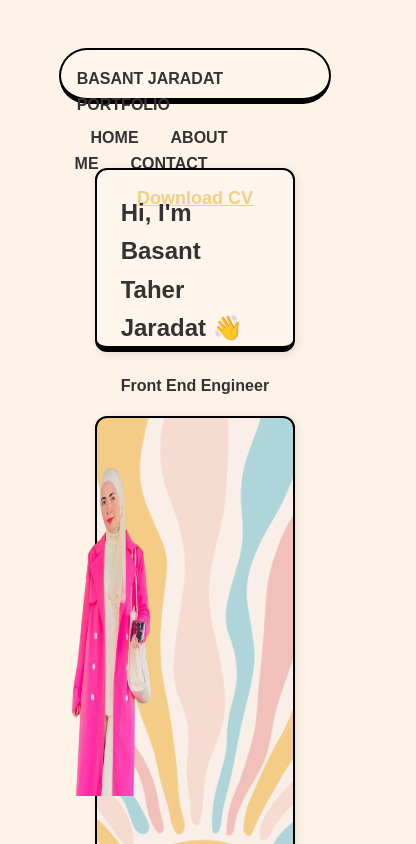
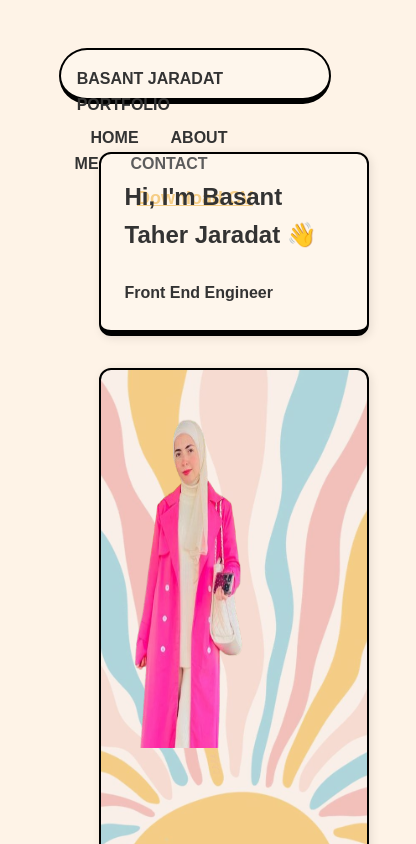
Before and after one commit to basantjaradat/Portfolio, a Next.js app: page / in a window 390 px wide. Shown: the top 844 px of the page, 416 px wide, since content can reach past the window. Built offline with nearby package versions, Linux system fonts and the light colour scheme.

Commit message:
Update home.css

```diff
--- a/src/styles/home.css
+++ b/src/styles/home.css
@@ -439,30 +439,22 @@ body {
     height: 14rem;
   }
 }
-
 .card-grid {
   display: grid;
-  grid-template-columns: repeat(auto-fit, minmax(20rem, 1fr));
+  grid-template-columns: repeat(auto-fit, minmax(300px, 1fr));
   gap: 2rem;
   padding: 2rem;
   justify-items: center;
   align-items: start;
 }
 
-/* Remove manual grid positioning to allow natural flow */
+/* Remove fixed grid positioning from all cards */
 .hi-card,
+.profile-card,
 .exp-card,
-.profile-card,
-.skills-card,
-.ed-card {
-  grid-column: auto;
+.ed-card,
+.skills-card {
+  margin: 0;         /* Remove margin that breaks layout */
+  grid-column: auto; /* Allow natural grid placement */
   grid-row: auto;
 }
-
-/* Responsive single-column layout on smaller screens */
-@media (max-width: 768px) {
-  .card-grid {
-    grid-template-columns: 1fr;
-    grid-auto-flow: row;
-  }
-}
```
